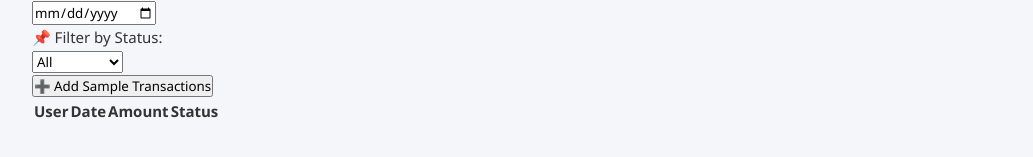
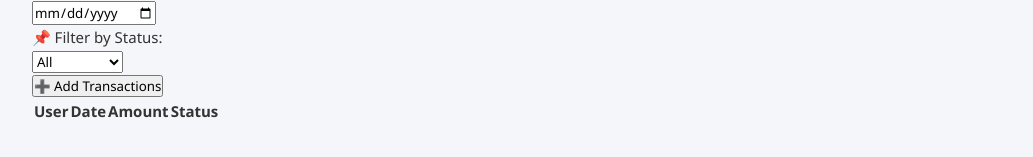
Before and after one commit to bilalzafar11/firebase-transactions-dashboard, a website with bundled scripts: page index.html in a window 1280 px wide. Shown: the part 2065-2222 px from the top of the page, without its empty margins (233-1266 px from the left). Built offline with nearby package versions, Linux system fonts and the light colour scheme; no server answers.

Commit message:
Update index.html

```diff
--- a/index.html
+++ b/index.html
@@ -134,7 +134,7 @@
 
   <!-- ➕ Button to add dummy data -->
   <button class="add-dummy-btn" id="addDummyBtn">
-    ➕ Add Sample Transactions
+    ➕ Add Transactions
   </button>
 
   <!-- 🧾 Table of Transactions -->
```
